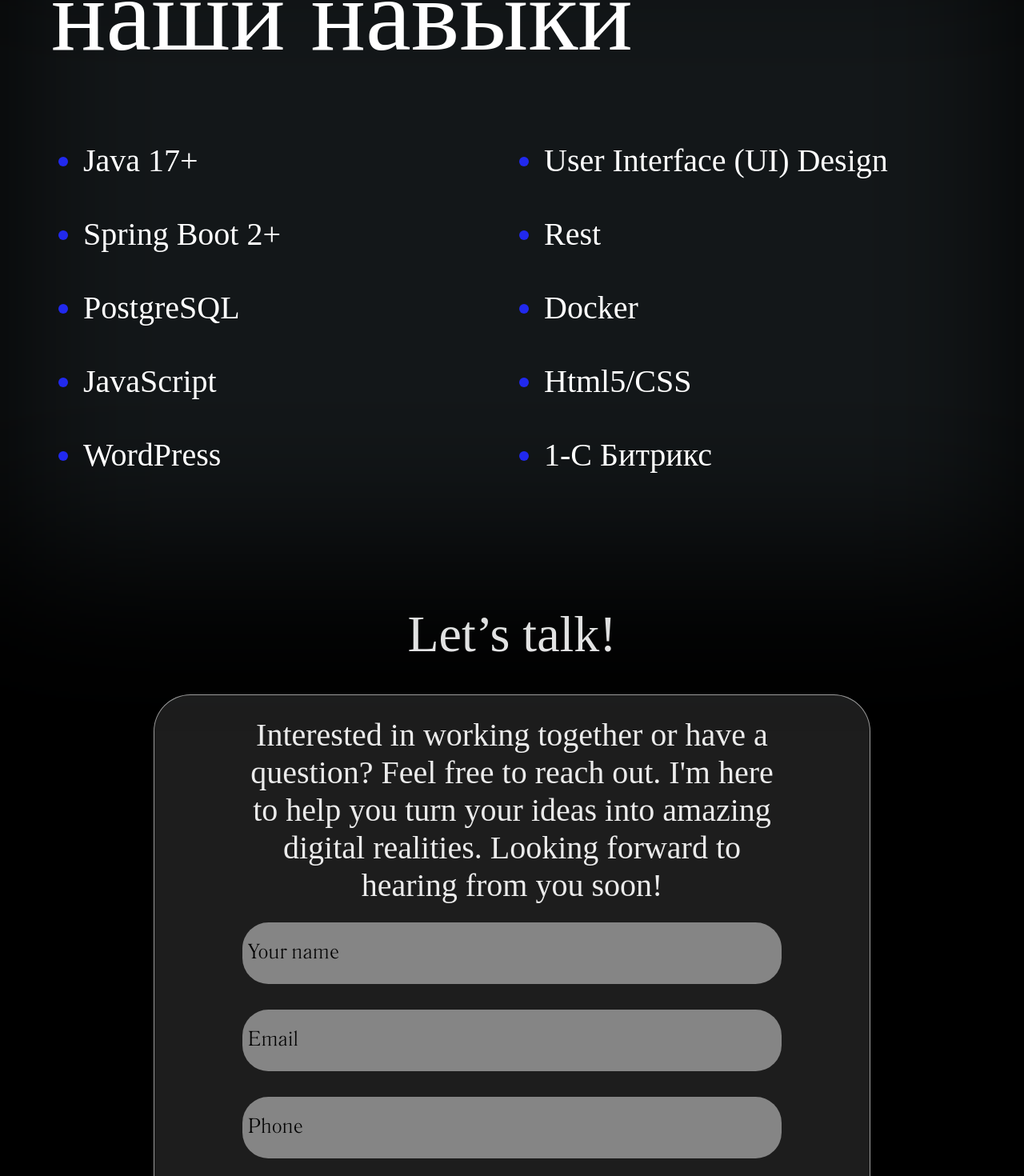
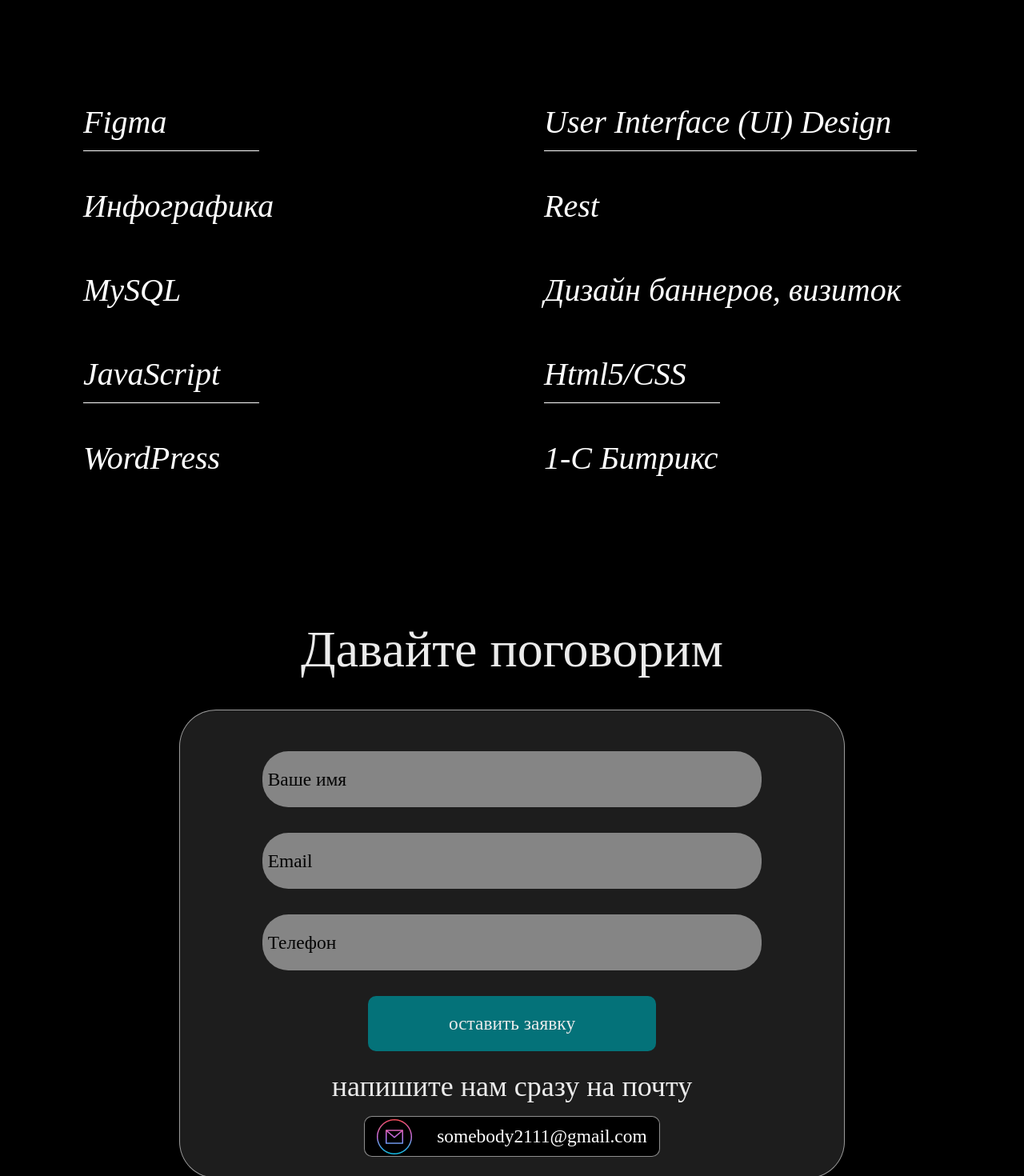
Before and after one commit to Daniks5-5/startport, a React (Create React App) app: page / in a window 1280 px wide. Shown: the part 1615-3085 px from the top of the page at 80% size. Built offline with nearby package versions, Linux system fonts and the light colour scheme.

Commit message:
ready styles for form block

```diff
--- a/src/App.css
+++ b/src/App.css
@@ -2,7 +2,6 @@
     margin: 0;
     padding: 0;
     box-sizing: border-box;
-    font-style: normal;
     font-weight: 400;
     line-height: normal;
     scroll-behavior: auto;
@@ -33,7 +32,7 @@
 }
 
 @font-face {
-    font-family: 'PT Serif';
+    font-family: 'PT';
     src: local('PTSerif-Italic'),
         url('./lib/fonts/PTSerif-Italic.ttf') format('ttf');
     font-weight: 400;
--- a/src/components/about/About.js
+++ b/src/components/about/About.js
@@ -1,7 +1,7 @@
 import "./about.css";
 const About = () => {
   return (
-    <section class="about" id="about">
+    <section className="about" id="about">
       <h2>о нас</h2>
       <p>
         Мы предлагаем индивидуальное решение вашей задачи. При разработке
--- a/src/components/footer/Footer.js
+++ b/src/components/footer/Footer.js
@@ -4,11 +4,8 @@
 const Footer = () => {
   return (
     <footer className="footer" id="feedback">
-      <section className="form-block">
-        <h2>Let’s talk!</h2>
-        <Form></Form>
-      </section>
-      <section class="footer-block">
+      <Form></Form>
+      <section className="footer-block">
         <p>&copy; 2023, Morin Nikita and Danil</p>
       </section>
     </footer>
--- a/src/components/form/Form.js
+++ b/src/components/form/Form.js
@@ -1,26 +1,23 @@
 import "./form.css";
 const Form = () => {
   return (
+    <section className="form-block">
+      <h2>Давайте поговорим</h2>
       <form action="" name="feedback" method="POST" className="feedback-form">
-      <h3>
-        Interested in working together or have a question? Feel free to reach
-        out. I'm here to help you turn your ideas into amazing digital
-        realities. Looking forward to hearing from you soon!
-      </h3>
         <div className="feedback-inputs">
-        <input type="text" placeholder="Your name" name="" />
+          <input type="text" placeholder="Ваше имя" name="" />
           <input type="email" placeholder="Email" name="" />
-        <input type="phone" placeholder="Phone" name="" />
+          <input type="phone" placeholder="Телефон" name="" />
         </div>
         <input
           type="submit"
-        value="submit your application"
-        class="feedback-submit"
+          value="оставить заявку"
+          className="feedback-submit"
         />
-      <div class="feedback-email">
-        <h4>write to us immediately by email</h4>
+        <div className="feedback-email">
+          <h4>напишите нам сразу на почту</h4>
 
-        <div class="feedback-email-block">
+          <div className="feedback-email-block">
             <a href="mailto:">
               <i></i>
               <p>somebody2111@gmail.com</p>
@@ -28,6 +25,7 @@
           </div>
         </div>
       </form>
+    </section>
   );
 };
 
--- a/src/components/form/form.css
+++ b/src/components/form/form.css
@@ -16,7 +16,7 @@
 }
 
 .feedback-form {
-    width: 70%;
+    width: 65%;
     min-height: 50%;
     border-radius: 46px;
     border: 1px solid rgba(255, 255, 255, 0.56);
@@ -25,16 +25,7 @@
     flex-direction: column;
     justify-content: center;
     align-items: center;
-    padding: 2%;
-}
-
-.feedback-form h3 {
-    color: var(--light-grey);
-    text-align: center;
-    font-family: Anchorion;
-    font-size: 4.0rem;
-    margin-bottom: 23px;
-    width: 80%;
+    padding: 4% 2% 2% 2%;
 }
 
 .feedback-inputs {
@@ -46,10 +37,10 @@
 .feedback-inputs input {
     border-radius: 32.5px;
     background: rgba(143, 143, 143, 0.92);
-    height: 77px;
+    height: 70px;
     color: var(--light-black);
-    font-family: Literaturnaya;
-    font-size: 2.6rem;
+    font-family: PT-Serif;
+    font-size: 2.343rem;
     padding: 1% 1% 1% 1%;
     outline: none;
     border: none;
@@ -76,8 +67,8 @@
     width: 360px;
     height: 69px;
     text-align: center;
-    font-family: Literaturnaya;
-    font-size: 2.6rem;
+    font-family: PT-Serif;
+    font-size: 2.343rem;
     border: none;
     cursor: pointer;
     margin-bottom: 3%;
@@ -93,8 +84,8 @@
 .feedback-email h4 {
     color: var(--light-grey);
     text-align: center;
-    font-family: Anchorion;
-    font-size: 4.0rem;
+    font-family: PT-Serif;
+    font-size: 3.6rem;
     margin-bottom: 2%;
 }
 
@@ -102,9 +93,9 @@
     border-radius: 10px;
     border: 1px solid rgba(255, 255, 255, 0.56);
     background: var(--black);
-    height: 57px;
+    height: 51px;
     /* width: 40%; */
-    width: 516px;
+    width: 370px;
     display: flex;
     justify-content: space-around;
     align-items: center;
@@ -122,8 +113,8 @@
 .feedback-email-block p {
     color: var(--white);
     text-align: center;
-    font-family: Literaturnaya;
-    font-size: 2.6rem;
+    font-family: PT-Serif;
+    font-size: 2.343rem;
 }
 
 .feedback-email-block i {
--- a/src/components/skills/Skills.js
+++ b/src/components/skills/Skills.js
@@ -3,18 +3,18 @@
 const Skills = () => {
   return (
     <section className="skills" id="skills">
-      <div className="skills-font"></div>
+      {/* <div className="skills-font"></div> */}
       <div className="skills-block">
         <h2>наши навыки</h2>
         <ul className="skills-list">
-          <li>Java 17+</li>
-          <li>Spring Boot 2+</li>
-          <li>PostgreSQL</li>
+          <li>Figma</li>
+          <li>Инфографика</li>
+          <li>MySQL</li>
           <li>JavaScript</li>
           <li>WordPress</li>
           <li>User Interface (UI) Design</li>
           <li>Rest</li>
-          <li>Docker</li>
+          <li>Дизайн баннеров, визиток</li>
           <li>Html5/CSS</li>
           <li>1-С Битрикс</li>
         </ul>
--- a/src/components/skills/skills.css
+++ b/src/components/skills/skills.css
@@ -7,23 +7,11 @@
     width: 100%;
     background-color: var(--black);
     color: var(--white);
-    font-family: Esquina Rounded;
+    font-family: PT;
     font-size: 4.0rem;
     font-style: italic;
     font-weight: 500;
     line-height: normal;
-}
-
-.skills-font {
-    content: '';
-    position: absolute;
-    top: 0;
-    left: 0;
-    width: 100%;
-    height: 100%;
-    background: rgba(53, 65, 71, 0.36);
-    filter: blur(100px);
-    z-index: 3;
 }
 
 .skills-block {
@@ -37,22 +25,50 @@
 }
 
 .skills-block h2 {
-    font-family: Anchorion;
-    font-size: 12.8rem;
+    font-family: BOWLER;
+    font-style: normal;
+    font-size: 6.4rem;
     text-align: left;
     text-decoration: uppercase;
-    margin-bottom: 84px;
+    margin-bottom: 126px;
 }
 
 .skills-list {
     column-count: 2;
     padding-left: 40px;
+    list-style: none;
+}
+
+.skills-list li:first-child,
+.skills-list li:nth-child(4),
+.skills-list li:nth-child(6),
+.skills-list li:nth-child(9) {
+    position: relative;
+}
+
+.skills-list li:first-child::after,
+.skills-list li:nth-child(4)::after,
+.skills-list li:nth-child(6)::after,
+.skills-list li:nth-child(9)::after {
+    content: '';
+    position: absolute;
+    bottom: 0;
+    left: 0;
+    width: 220px;
+    height: 1px;
+    background-color: white;
+    /* border-bottom: 1px solid white; */
+}
+
+.skills-list li:nth-child(6)::after {
+    width: 466px;
 }
 
 .skills-list li {
     margin-bottom: 45px;
+    padding-bottom: 13px;
 }
 
-.skills-list li::marker {
+/* .skills-list li::marker {
     color: #2129EE;
-}
+} */
```
Lines whose indentation alone changed are shown as unchanged.
